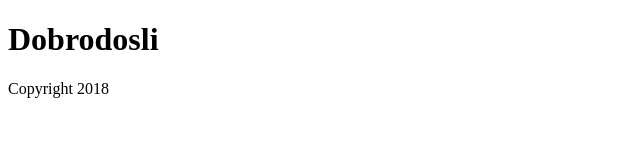
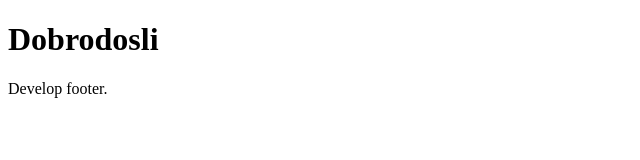
Before and after one commit to VladaPac/git_vezba, a plain HTML site: page index.html in a window 1280 px wide. Shown: the full height of the page, 0-640 px from the left. Drawn offline with Linux system fonts and the light colour scheme.

Commit message:
Izmenjen footer iz master grane.

```diff
--- a/index.html
+++ b/index.html
@@ -10,7 +10,7 @@
 	</header>
 
 	<footer>
-		Copyright 2018
+		Develop footer.
 	</footer>
 
 </body>
```
